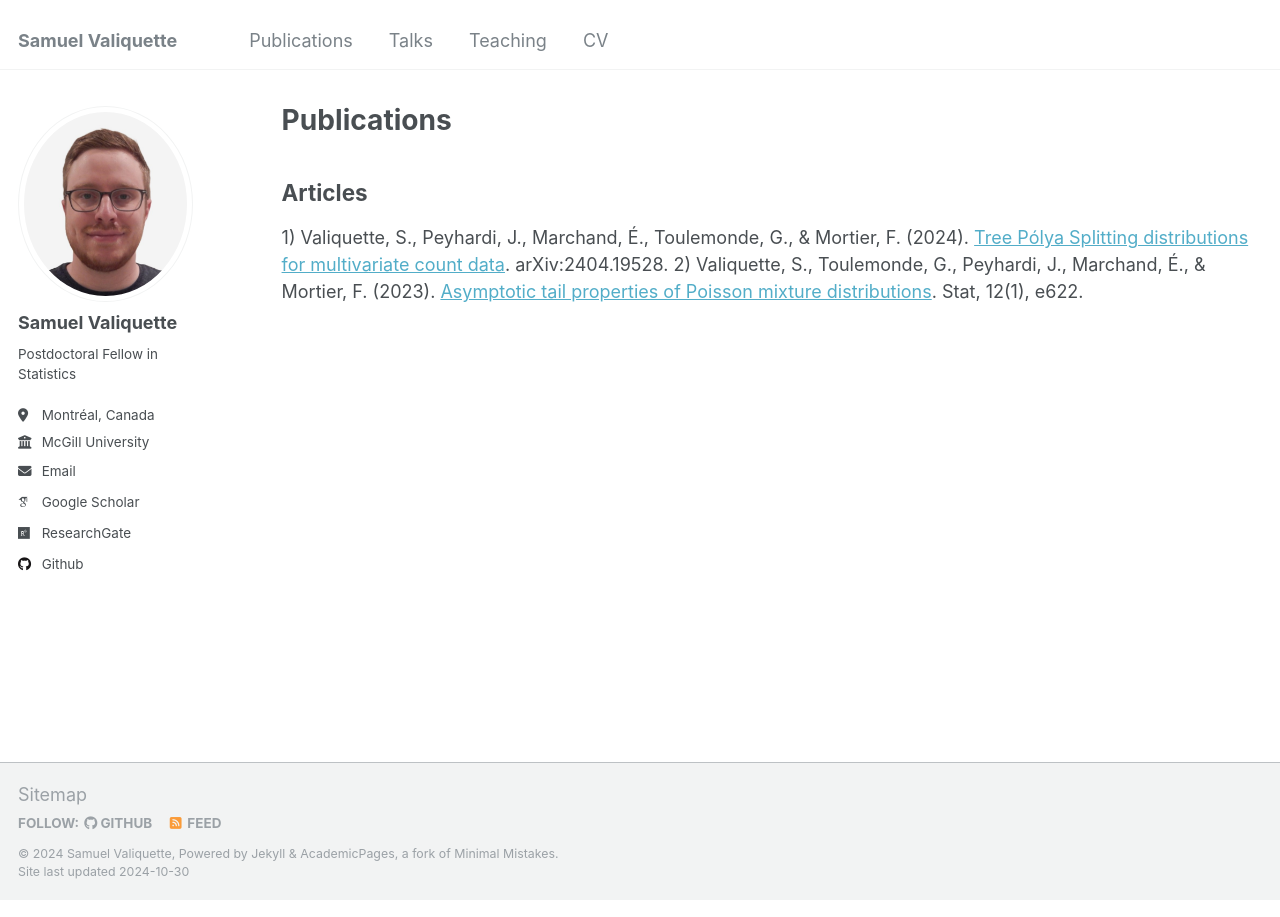
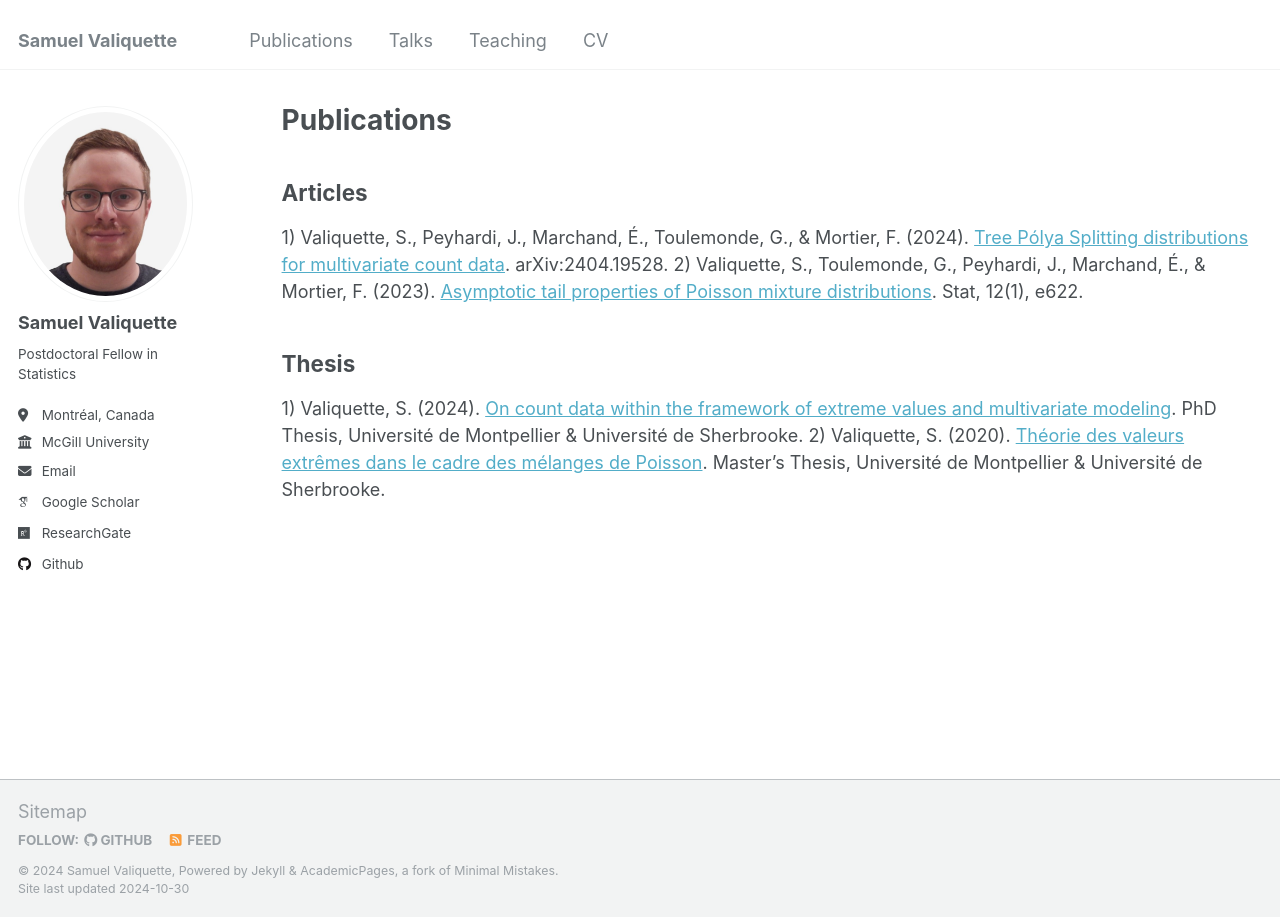
Before and after one commit to s-valiquette/s-valiquette.github.io, a Jekyll site: the page built from _pages/publications.md, in a window 1280 px wide. Built offline with Jekyll 4.4.1, drawn with Linux system fonts in a browser that asks for light colours; some web fonts are replaced.

Commit message:
Update publications.md

```diff
--- a/_pages/publications.md
+++ b/_pages/publications.md
@@ -8,3 +8,8 @@ author_profile: true
 ## Articles
 1) Valiquette, S., Peyhardi, J., Marchand, É., Toulemonde, G., & Mortier, F. (2024). [Tree Pólya Splitting distributions for multivariate count data](https://arxiv.org/abs/2404.19528). arXiv:2404.19528.
 2) Valiquette, S., Toulemonde, G., Peyhardi, J., Marchand, É., & Mortier, F. (2023). [Asymptotic tail properties of Poisson mixture distributions](https://onlinelibrary.wiley.com/doi/full/10.1002/sta4.622). Stat, 12(1), e622.
+
+
+## Thesis
+1) Valiquette, S. (2024). [On count data within the framework of extreme values and multivariate modeling](https://savoirs.usherbrooke.ca/handle/11143/21889). PhD Thesis, Université de Montpellier & Université de Sherbrooke.
+2) Valiquette, S. (2020). [Théorie des valeurs extrêmes dans le cadre des mélanges de Poisson](https://savoirs.usherbrooke.ca/handle/11143/21889). Master's Thesis, Université de Montpellier & Université de Sherbrooke.
```
